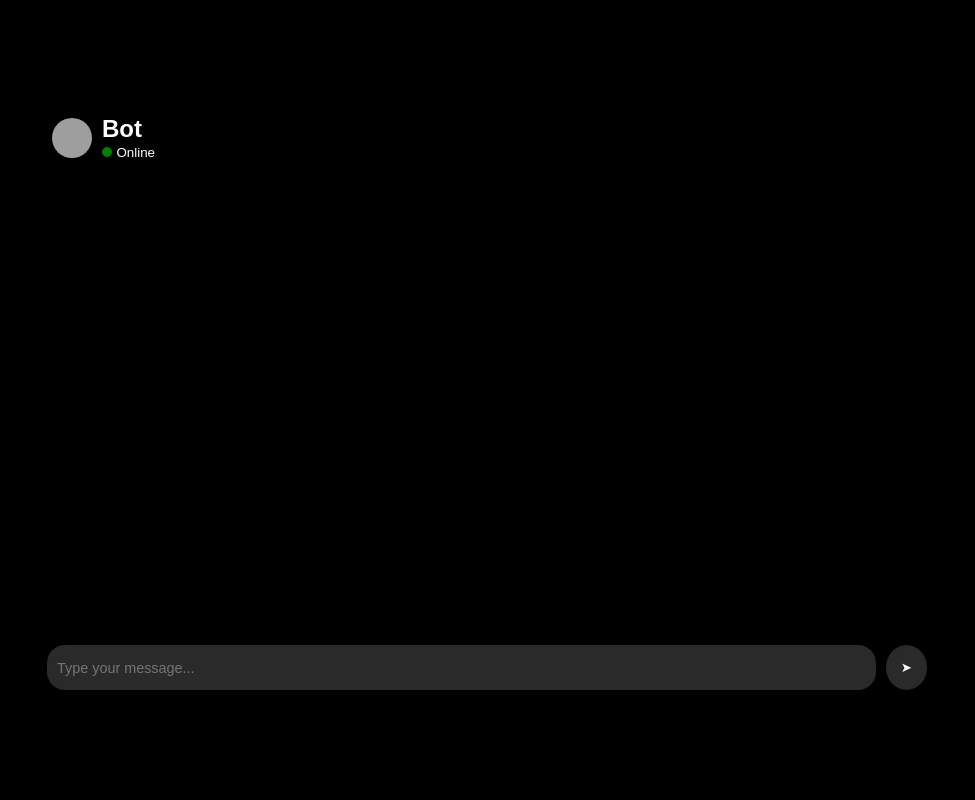
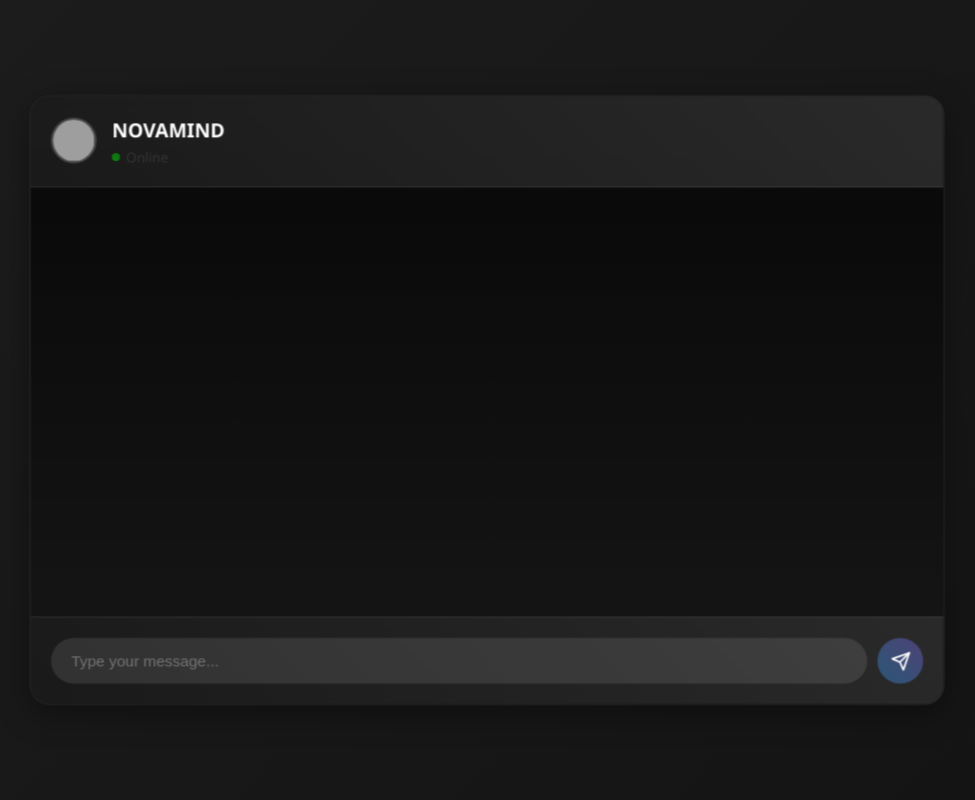
Before and after one commit to AdarsHH30/Chatster, a Flask app: template templates/index.html in a window 1280 px wide. Shown: the whole page, without its empty margins (153-1128 px from the left). Run offline with Flask 3, Linux system fonts and the light colour scheme; the template is opened without the code that fills it, so the values that code supplies are empty; some libraries are stand-ins or nearby versions; grey boxes are pictures that could not be loaded.

Commit message:
Added some UI changes

```diff
--- a/templates/index.html
+++ b/templates/index.html
@@ -4,6 +4,8 @@
     <meta charset="UTF-8">
     <meta name="viewport" content="width=device-width, initial-scale=1.0">
     <title>Chatbot</title>
+    <script src="https://code.jquery.com/jquery-3.6.0.min.js"></script>
+    <script src="https://cdnjs.cloudflare.com/ajax/libs/gsap/3.12.2/gsap.min.js"></script>
     <style>
         * {
             margin: 0;
@@ -11,113 +13,193 @@
             box-sizing: border-box;
         }
 
+        @keyframes gradient {
+            0% { background-position: 0% 50%; }
+            50% { background-position: 100% 50%; }
+            100% { background-position: 0% 50%; }
+        }
+
+        @keyframes float {
+            0% { transform: translateY(0px); }
+            50% { transform: translateY(-10px); }
+            100% { transform: translateY(0px); }
+        }
+
+        @keyframes pulse {
+            0% { transform: scale(1); }
+            50% { transform: scale(1.05); }
+            100% { transform: scale(1); }
+        }
+
         body {
-            font-family: Arial, sans-serif;
-            background-color: #000000;
+            font-family: 'Segoe UI', Tahoma, Geneva, Verdana, sans-serif;
+            min-height: 100vh;
             display: flex;
             justify-content: center;
             align-items: center;
-            height: 100vh;
-            color: #ffffff;
+            background: linear-gradient(-45deg, #0f0f0f, #1a1a1a, #2a2a2a, #1f1f1f);
+            background-size: 400% 400%;
+            animation: gradient 15s ease infinite;
         }
 
         .chat-container {
             width: 900px;
             height: 600px;
-            background-color: #1a1a1a;
-            border-radius: 10px;
+            background: rgba(18, 18, 18, 0.95);
+            border-radius: 20px;
             display: flex;
             flex-direction: column;
             overflow: hidden;
+            box-shadow: 0 8px 32px 0 rgba(0, 0, 0, 0.37);
+            border: 1px solid rgba(255, 255, 255, 0.1);
+            backdrop-filter: blur(10px);
+            transform-origin: center;
+            animation: pulse 3s ease-in-out infinite;
         }
 
         .chat-header {
-            background-color: black;
-            color: white;
-            padding: 15px;
+            background: linear-gradient(45deg, #1a1a1a, #2a2a2a);
+            color: rgb(255, 245, 245);
+            padding: 20px;
             display: flex;
             align-items: center;
+            border-bottom: 1px solid rgba(255, 255, 255, 0.1);
         }
 
         .chat-header img {
-            width: 40px;
-            height: 40px;
+            width: 45px;
+            height: 45px;
             border-radius: 50%;
-            margin-right: 10px;
+            margin-right: 15px;
+            border: 2px solid rgba(255, 255, 255, 0.2);
+            animation: float 6s ease-in-out infinite;
         }
+
+        .chat-header h2 {
+            font-size: 1.2rem;
+            font-weight: 600;
+            margin-bottom: 4px;
+            color: white;
+            -webkit-text-fill-color: rgb(255, 255, 255);
+        }
+
+        .status-indicator {
+            display: flex;
+            align-items: center;
+            gap: 6px;
+        }
+
         .blink_me {
-            animation: blinker 2s linear infinite;
-            width: 10px;
-            height: 10px;
-            display: inline-block;
-            border: 1px solid green;
-            background-color: green;
-            border-radius: 100%;
+            width: 8px;
+            height: 8px;
+            background: linear-gradient(45deg, #00ff00, #00cc00);
+            border-radius: 50%;
+            animation: blink 2s ease infinite;
         }
+
+        @keyframes blink {
+            0%, 100% { opacity: 1; }
+            50% { opacity: 0.4; }
+        }
+
         .chat-box {
             flex: 1;
-            padding: 10px;
+            padding: 20px;
             overflow-y: auto;
-            background-color: #000000;
-            overflow-y: scroll;
-            scrollbar-width: none;
+            background: linear-gradient(180deg, #0a0a0a, #151515);
+            scroll-behavior: smooth;
+        }
+
+        .chat-box::-webkit-scrollbar {
+            width: 6px;
+        }
+
+        .chat-box::-webkit-scrollbar-thumb {
+            background: rgba(255, 255, 255, 0.2);
+            border-radius: 3px;
         }
 
         .chat-message {
             max-width: 80%;
-            margin-bottom: 10px;
-            padding: 10px;
+            margin-bottom: 15px;
+            padding: 12px 16px;
             border-radius: 18px;
-            font-size: 0.9rem;
+            font-size: 0.95rem;
             line-height: 1.4;
+            opacity: 0;
+            transform: translateY(20px);
+            animation: messageAppear 0.3s ease forwards;
+        }
+
+        @keyframes messageAppear {
+            to {
+                opacity: 1;
+                transform: translateY(0);
+            }
         }
 
         .user-message {
-            background-color: #ffffff;
-            color: #000000;
-            align-self: flex-end;
+            background: linear-gradient(45deg, #2b5876, #4e4376);
+            color: white;
             margin-left: auto;
+            border-bottom-right-radius: 4px;
+            box-shadow: 0 4px 15px rgba(0, 0, 0, 0.2);
         }
 
         .bot-message {
-            background-color: #2a2a2a;
+            background: linear-gradient(45deg, #232526, #414345);
             color: #ffffff;
-            align-self: flex-start;
+            border-bottom-left-radius: 4px;
+            box-shadow: 0 4px 15px rgba(0, 0, 0, 0.2);
         }
 
         .chat-input {
             display: flex;
-            padding: 10px;
-            background-color: #000000;
-        }
-        .blink_me {
-            animation: blinker 2s linear infinite;
-            width: 10px;
-            height: 10px;
-            display: inline-block;
-            border: 1px solid green;
-            background-color: green;
-            border-radius: 100%;
+            padding: 20px;
+            background: linear-gradient(45deg, #1a1a1a, #2a2a2a);
+            border-top: 1px solid rgba(255, 255, 255, 0.1);
+            gap: 10px;
         }
 
         .chat-input input {
             flex: 1;
-            padding: 10px;
-            font-size: 0.9rem;
+            padding: 12px 20px;
+            font-size: 0.95rem;
             border: none;
-            border-radius: 18px;
-            background-color: #2a2a2a;
-            color: #ffffff;
+            border-radius: 25px;
+            background: rgba(255, 255, 255, 0.1);
+            color: white;
+            transition: all 0.3s ease;
+        }
+
+        .chat-input input:focus {
+            outline: none;
+            background: rgba(255, 255, 255, 0.15);
+            box-shadow: 0 0 0 3px rgba(255, 255, 255, 0.1);
         }
 
         .chat-input button {
-            background-color: #2a2a2a;
-            color: #ffffff;
+            background: linear-gradient(45deg, #2b5876, #4e4376);
+            color: white;
             border: none;
-            padding: 15px;
-            margin-left: 10px;
+            padding: 12px;
+            width: 45px;
+            height: 45px;
             border-radius: 50%;
             cursor: pointer;
+            transition: all 0.3s ease;
+            display: flex;
+            align-items: center;
+            justify-content: center;
+        }
+
+        .chat-input button:hover {
+            transform: scale(1.05);
+            box-shadow: 0 0 20px rgba(43, 88, 118, 0.4);
+        }
+
+        .chat-input button:active {
+            transform: scale(0.95);
         }
     </style>
 </head>
@@ -126,9 +208,11 @@
         <div class="chat-header">
             <img src="https://assetsio.gnwcdn.com/among_us_nowa_mapa.jpg?width=1200&height=1200&fit=bounds&quality=70&format=jpg&auto=webp" alt="Avatar">
             <div>
-                <h2>Bot</h2>
-                <span class="blink_me"></span>
-                <small>Online</small>
+                <h2>NOVAMIND</h2>
+                <div class="status-indicator">
+                    <span class="blink_me"></span>
+                    <small style="color: #363636;">Online</small>
+                </div>
             </div>
         </div>
 
@@ -136,18 +220,49 @@
 
         <div class="chat-input">
             <input type="text" id="user-input" placeholder="Type your message..." name="message">
-            <button id="send-button">➤</button>
+            <button id="send-button">
+                <svg width="20" height="20" viewBox="0 0 24 24" fill="none" stroke="currentColor" stroke-width="2" stroke-linecap="round" stroke-linejoin="round">
+                    <line x1="22" y1="2" x2="11" y2="13"></line>
+                    <polygon points="22 2 15 22 11 13 2 9 22 2"></polygon>
+                </svg>
+            </button>
         </div>
     </div>
 
-    <script src="https://code.jquery.com/jquery-3.6.0.min.js"></script>
     <script>
         $(document).ready(function() {
+            // Initialize GSAP
+            gsap.from(".chat-container", {
+                duration: 1,
+                y: 30,
+                opacity: 0,
+                ease: "power3.out"
+            });
+
+            function addMessage(message, isUser) {
+                const messageDiv = $(`<div class="chat-message ${isUser ? 'user-message' : 'bot-message'}">`)
+                    .text(message);
+
+                $('#chat-box').append(messageDiv);
+
+                // Animate new message
+                gsap.from(messageDiv, {
+                    duration: 0.3,
+                    y: 20,
+                    opacity: 0,
+                    ease: "power3.out"
+                });
+
+                // Scroll to bottom
+                const chatBox = $('#chat-box');
+                chatBox.scrollTop(chatBox[0].scrollHeight);
+            }
+
             $('#send-button').click(function() {
                 const userMessage = $('#user-input').val();
                 if (userMessage.trim() === '') return;
 
-                $('#chat-box').append('<div class="chat-message user-message">' + userMessage + '</div>');
+                addMessage(userMessage, true);
                 $('#user-input').val('');
 
                 $.ajax({
@@ -156,12 +271,15 @@
                     contentType: 'application/json',
                     data: JSON.stringify({ message: userMessage }),
                     success: function(response) {
-                        $('#chat-box').append('<div class="chat-message bot-message">' + response.reply + '</div>');
-                        $('#chat-box').scrollTop($('#chat-box')[0].scrollHeight);
+                        setTimeout(() => {
+                            addMessage(response.reply, false);
+                        }, 500);
                     },
                     error: function(xhr, status, error) {
                         console.error("Error:", status, error);
-                        $('#chat-box').append('<div class="chat-message bot-message">Error: Unable to get response.</div>');
+                        setTimeout(() => {
+                            addMessage("Error: Unable to get response.", false);
+                        }, 500);
                     }
                 });
             });
@@ -171,6 +289,24 @@
                     $('#send-button').click();
                 }
             });
+
+            // Add hover animation for send button
+            $('#send-button').hover(
+                function() {
+                    gsap.to(this, {
+                        duration: 0.3,
+                        scale: 1.05,
+                        ease: "power2.out"
+                    });
+                },
+                function() {
+                    gsap.to(this, {
+                        duration: 0.3,
+                        scale: 1,
+                        ease: "power2.out"
+                    });
+                }
+            );
         });
     </script>
 </body>
```
